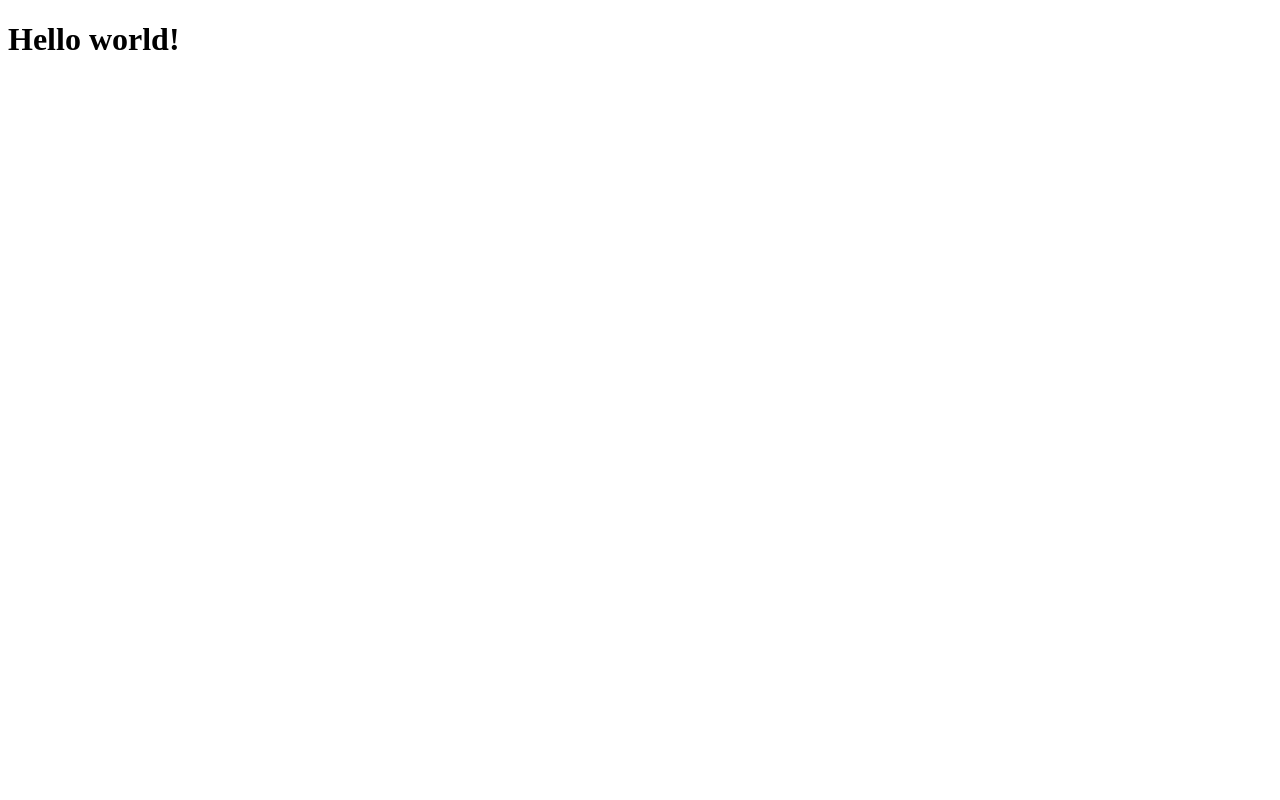
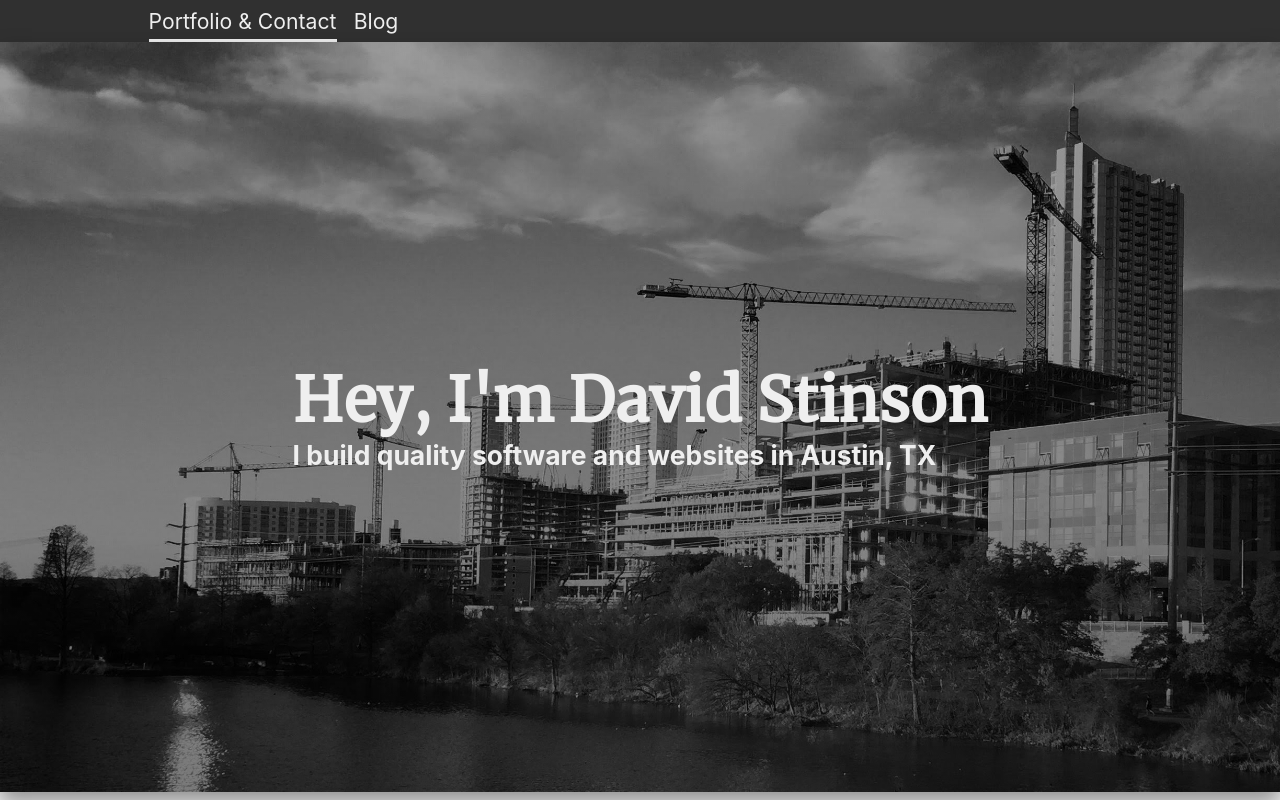
Before and after one commit to DavidStinson/dsdev, a Gatsby site: page / in a window 1280 px wide. Built offline with nearby package versions, Linux system fonts and the light colour scheme; Gatsby itself is replaced by a stand-in of ours.

Commit message:
build(page): add hero section to index
* build(component): add foundation component

* style(component): foundation nav styling

* build(component): add site-hero to nav

* build(deps): add gatsby-image

* build(component): finish initial foundation component

* build(page): add hero landing to index page

* chore(style): remove unused font

* revert(deps): remove react-fittext

* refactor(page): rebuild index page

* build(page): add hero section to index

* style(component): cleanup nav grid alignment

* chore(format): code cleanup

* chore(format): code cleanup

```diff
--- a/gatsby-config.js
+++ b/gatsby-config.js
@@ -11,6 +11,8 @@ require("dotenv").config({
 module.exports = {
   /* Your site config here */
   plugins: [
+    "gatsby-transformer-sharp",
+    "gatsby-plugin-sharp",
     {
       resolve: "gatsby-source-sanity",
       options: {
--- a/package.json
+++ b/package.json
@@ -16,7 +16,11 @@
   "dependencies": {
     "dotenv": "^8.2.0",
     "gatsby": "^2.21.21",
+    "gatsby-image": "^2.4.3",
+    "gatsby-plugin-sharp": "^2.6.2",
+    "gatsby-source-filesystem": "^2.3.1",
     "gatsby-source-sanity": "^5.0.6",
+    "gatsby-transformer-sharp": "^2.5.2",
     "react": "^16.12.0",
     "react-dom": "^16.12.0"
   },
--- /dev/null
+++ b/src/components/foundation.css
@@ -0,0 +1,101 @@
+body {
+  margin: 0;
+  background-color: var(--bg);
+  color: var(--text);
+}
+
+.foundation-grid {
+  --container-max-width: 14.75rem;
+  --container-min-width: 14.75rem;
+  --hero-row-height: minmax(750px, 65vh);
+  --nav-font-size: calc(1.8rem + 0.25vw);
+  --nav-padding-size: calc(0.55rem + 0.24vw);
+  --nav-active-border: calc(0.3rem + 0.05vw);
+  --nav-height: calc(
+    var(--nav-font-size) + calc(2 * var(--nav-padding-size)) +
+      var(--nav-active-border)
+  );
+  --header-height: var(--nav-height);
+  display: grid;
+  grid-template-columns:
+    [flush-left] minmax(0, 1fr)
+    [container-left] repeat(
+      12,
+      [col-start] minmax(var(--container-min-width), var(--container-max-width))
+        [col-end]
+    )
+    [container-right] minmax(0, 1fr)
+    [flush-right];
+  grid-template-rows: [header] var(--header-height) [main];
+}
+
+.header {
+  grid-column: flush-left / flush-right;
+  grid-row: header;
+  height: var(--nav-height);
+}
+
+nav.nav {
+  grid-column: flush-left / flush-right;
+  background-color: var(--bg-accent);
+  font-size: var(--nav-font-size);
+  height: var(--nav-height);
+}
+
+.nav .site-name-hero-container {
+  background-color: var(--text-accent-bg);
+  display: flex;
+  justify-content: center;
+  align-items: center;
+  border-radius: 8px;
+  height: calc(4rem + 0.5vw);
+}
+
+.site-name-hero {
+  position: fixed;
+  top: calc(0.5rem + 0.25vh);
+  left: calc((100% - (var(--container-max-width) * 12)) / 2);
+  width: calc(2 * var(--container-max-width));
+  text-decoration: none;
+  color: var(--text-accent);
+  font-weight: 400;
+  font-size: 3rem;
+  z-index: 2;
+}
+
+.nav .main-nav {
+  grid-column: col-start 3 / span 9;
+  grid-row: header;
+  box-sizing: border-box;
+}
+
+.nav .link {
+  color: var(--element-text);
+  text-decoration: none;
+  padding: var(--nav-padding-size) 0;
+  margin: 0 calc(0.32rem + 0.42vw);
+}
+
+.nav .active {
+  padding: var(--nav-padding-size) 0
+    calc(var(--nav-padding-size) - var(--nav-active-border));
+  border-bottom: var(--nav-active-border) solid var(--element-text);
+}
+
+@media screen and (max-width: 1780px) {
+  .site-name-hero {
+    display: none;
+  }
+  .nav .main-nav {
+    grid-column: col-start 2 / span 9;
+  }
+}
+
+@media screen and (max-width: 780px) {
+  .site-name-hero {
+    display: none;
+  }
+  .nav .main-nav {
+    grid-column: col-start 1 / span 10;
+  }
+}
--- /dev/null
+++ b/src/components/foundation.js
@@ -0,0 +1,27 @@
+import React from "react";
+import { Link } from "gatsby";
+
+import "./foundation.css";
+
+const Foundation = ({ children }) => (
+  <div className="foundation-grid">
+    <header className="header container">
+      <nav className="nav container">
+        <Link to="/" className="site-name-hero">
+          <div className="site-name-hero-container">David Stinson</div>
+        </Link>
+        <div className="main-nav">
+          <Link to="/" className="link" activeClassName="active">
+            Portfolio & Contact
+          </Link>
+          <Link to="/blog/" className="link" activeClassName="active">
+            Blog
+          </Link>
+        </div>
+      </nav>
+    </header>
+    <React.Fragment>{children}</React.Fragment>
+  </div>
+);
+
+export default Foundation;
--- /dev/null
+++ b/src/pages/global.css
@@ -0,0 +1,72 @@
+:root {
+  font-size: 10px;
+  box-sizing: border-box;
+}
+
+body {
+  font-family: -apple-system, BlinkMacSystemFont, "Segoe UI", "Roboto", "Oxygen",
+    "Ubuntu", "Cantarell", "Fira Sans", "Droid Sans", "Helvetica Neue",
+    sans-serif;
+
+  --bg: #efefef;
+  --bg-accent: #303030;
+  --text: #151515;
+  --text-accent: #efefef;
+  --text-accent-bg: #595959;
+  --element: #325468;
+  --element-text: #efefef;
+}
+
+body.dark {
+  --bg: #34343a;
+  --bg-accent: #202020;
+  --text: #efefef;
+  --text-accent: #ff6700;
+  --text-accent-bg: #1a1a1a;
+  --element: #60a3e2;
+  --element-text: #202020;
+  -webkit-font-smoothing: antialiased;
+  -moz-osx-font-smoothing: grayscale;
+}
+
+.container {
+  --container-max-width: 14.75rem;
+  --container-min-width: 14.75rem;
+  display: grid;
+  grid-template-columns:
+    [flush-left] minmax(0, 1fr)
+    [container-left] repeat(
+      12,
+      [col-start] minmax(var(--container-min-width), var(--container-max-width))
+        [col-end]
+    )
+    [container-right] minmax(0, 1fr)
+    [flush-right];
+}
+
+@media screen and (max-width: 1780px) {
+  .container,
+  .foundation-grid,
+  .main-grid {
+    --container-max-width: 10rem !important;
+    --container-min-width: 6.5rem !important;
+  }
+}
+
+@media screen and (max-width: 780px) {
+  .container,
+  .foundation-grid,
+  .main-grid {
+    --container-max-width: 6.5rem !important;
+    --container-min-width: 5rem !important;
+  }
+}
+
+@media screen and (max-width: 600px) {
+  .container,
+  .foundation-grid,
+  .main-grid {
+    --container-max-width: 5rem !important;
+    --container-min-width: 2.5rem !important;
+  }
+}
--- /dev/null
+++ b/src/pages/index.css
@@ -0,0 +1,62 @@
+@font-face {
+  font-family: "Merriweather";
+  src: url("../assets/fonts/Merriweather-Regular.woff2") format("woff2");
+}
+
+.main-grid {
+  grid-column: flush-left / flush-right;
+  grid-row: main;
+  --container-max-width: 14.75rem;
+  --container-min-width: 14.75rem;
+  --hero-row-height: minmax(750px, 65vh);
+  display: grid;
+  grid-template-columns:
+    [flush-left] minmax(0, 1fr) [container-left]
+    repeat(
+      12,
+      [col-start] minmax(var(--container-min-width), var(--container-max-width))
+        [col-end]
+    )
+    [container-right] minmax(0, 1fr) [flush-right];
+  grid-template-rows: [hero] var(--hero-row-height);
+}
+
+@media screen and (max-height: 750px) {
+  .main-grid {
+    --hero-row-height: calc(100vh - var(--nav-height));
+  }
+}
+
+.hero {
+  grid-column: flush-left / flush-right;
+  grid-row: hero;
+  background-image: linear-gradient(rgba(0, 0, 0, 0.2), rgba(0, 0, 0, 0.4)),
+    url(../assets/images/austin.jpg);
+  background-size: cover;
+  background-position: 50% 25%;
+  box-shadow: 0 1rem 2rem rgba(0, 0, 0, 0.4);
+  display: flex;
+  align-items: center;
+  justify-content: center;
+  flex-direction: column;
+}
+
+.hero-text {
+  display: flex;
+  flex-direction: column;
+}
+
+.overwhelmingly-large {
+  font-family: "Merriweather", -apple-system, BlinkMacSystemFont, "Segoe UI",
+    "Roboto", "Oxygen", "Ubuntu", "Cantarell", "Fira Sans", "Droid Sans",
+    "Helvetica Neue", sans-serif;
+  margin: 0;
+  color: var(--text-accent);
+  font-size: clamp(32px, calc(1rem + 4vw), 96px);
+}
+
+.oversized {
+  margin: 0;
+  font-size: clamp(15px, calc(0.6rem + 1.6vw), 42px);
+  color: var(--text-accent);
+}
--- a/src/pages/index.js
+++ b/src/pages/index.js
@@ -1,3 +1,20 @@
 import React from "react";
+import Foundation from "../components/foundation";
 
-export default () => <h1>Hello world!</h1>;
+import "./global.css";
+import "./index.css";
+
+export default () => (
+  <Foundation>
+    <main className="main-grid">
+      <section className="hero">
+        <div className="hero-text">
+          <h1 className="overwhelmingly-large">Hey, I'm David Stinson</h1>
+          <h2 className="oversized">
+            I build quality software and websites in Austin, TX
+          </h2>
+        </div>
+      </section>
+    </main>
+  </Foundation>
+);
```
Also changed, not shown: src/pages/blog.js (added, +11 -0 lines), .conform.yaml, src/assets/fonts/Merriweather-Regular.woff2 (added), src/assets/images/austin.jpg (added), 1 other file.
